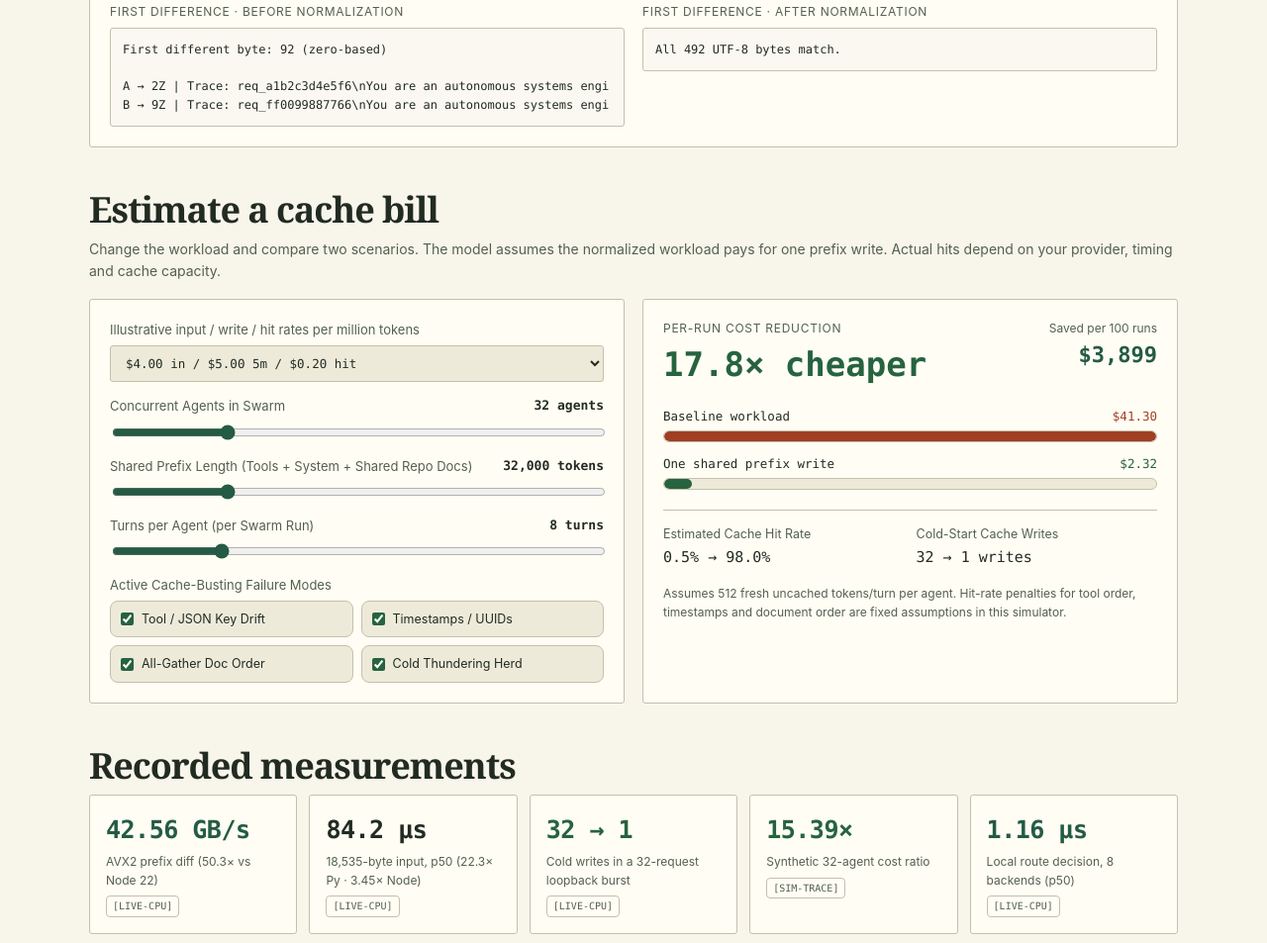
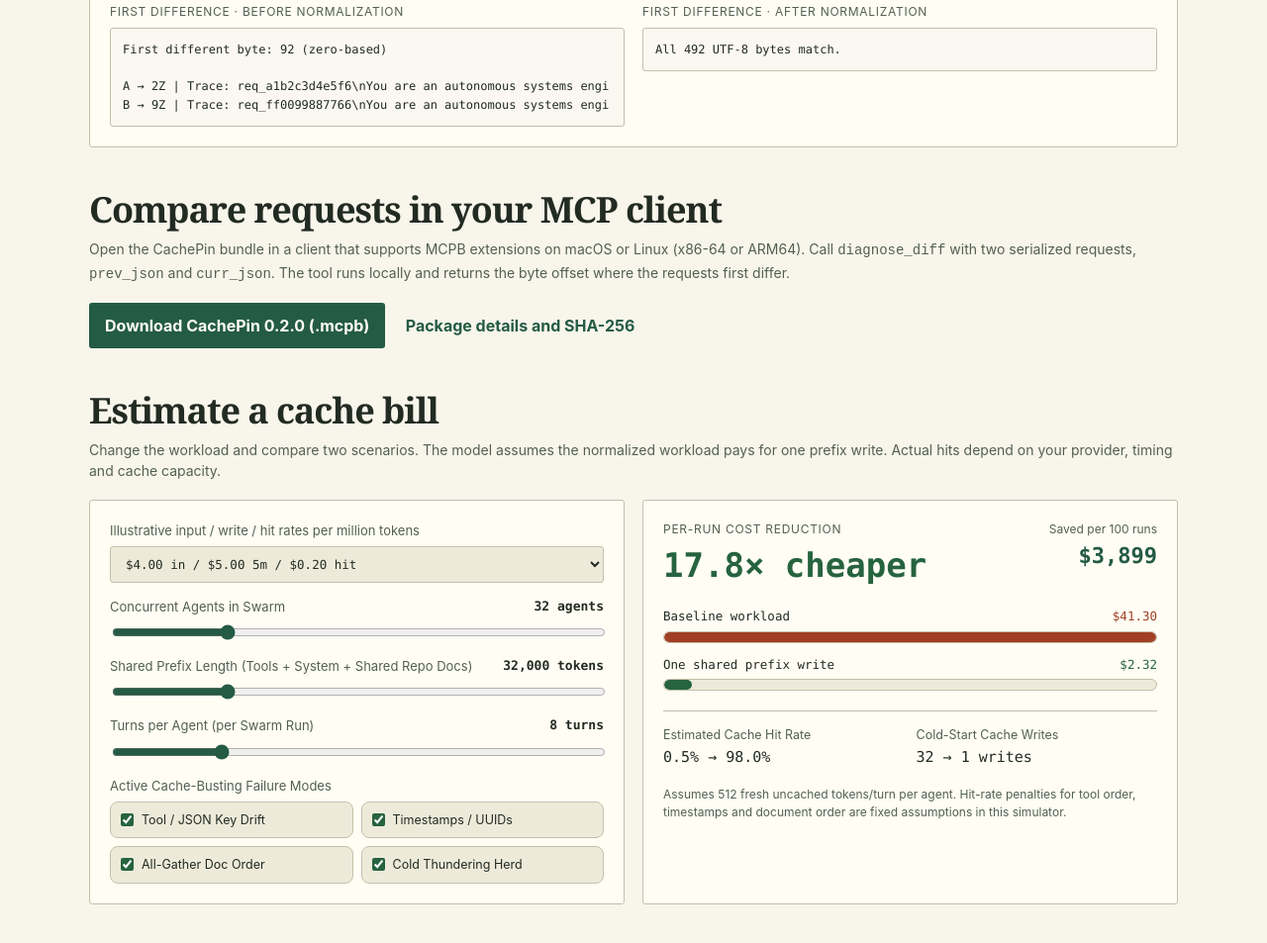
Before and after one commit to pgg898200-ship-it/cachepin, a browser extension: page site/index.html in a window 1280 px wide. Shown: the part 1121-2074 px from the top of the page at 99% size. Drawn offline with Linux system fonts and the light colour scheme; files whose address does not match are found by name.

Commit message:
Add a verified MCP bundle install path to the prompt comparison demo

```diff
--- a/site/index.html
+++ b/site/index.html
@@ -186,6 +186,13 @@
           </div>
         </div>
       </div>
+    </section>
+
+    <section aria-labelledby="mcp-heading">
+      <h2 id="mcp-heading">Compare requests in your MCP client</h2>
+      <p class="sec-desc">Open the CachePin bundle in a client that supports MCPB extensions on macOS or Linux (x86-64 or ARM64). Call <code>diagnose_diff</code> with two serialized requests, <code>prev_json</code> and <code>curr_json</code>. The tool runs locally and returns the byte offset where the requests first differ.</p>
+      <a class="jump" href="https://github.com/pgg898200-ship-it/cachepin/releases/download/v0.2.0/cachepin-mcp.mcpb">Download CachePin 0.2.0 (.mcpb)</a>
+      <a class="read" href="./server.json">Package details and SHA-256</a>
     </section>
 
     <section>
```
Also changed, not shown: site/d93458ec8f15c8a90e42e289f3254359.txt (added).
